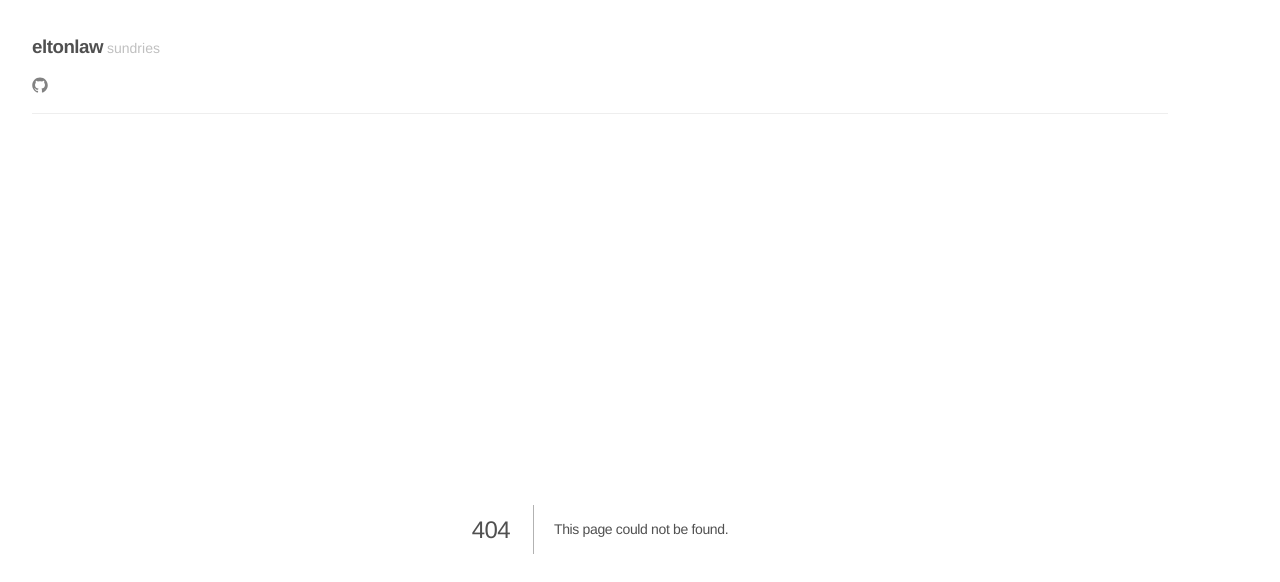
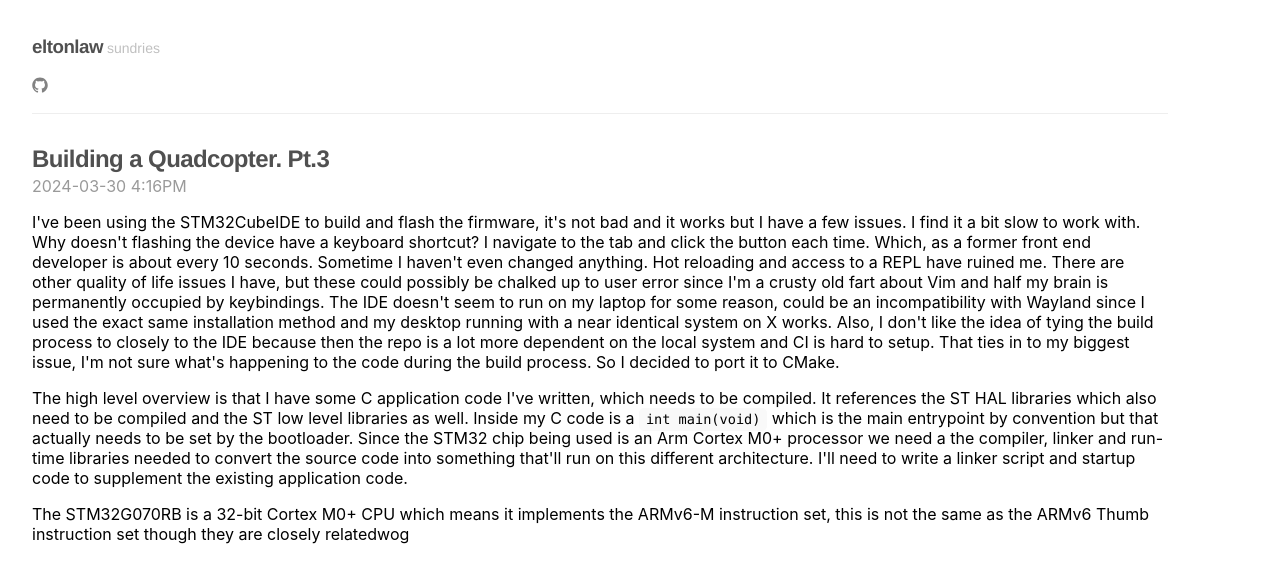
Before and after one commit to eltonlaw/eltonlaw.github.io, a Next.js app: page /blog/2024-03-30-quadcopter-build-pt3 in a window 1280 px wide. Before the commit this address had no page. Shown: the top 582 px of the page. Built offline with nearby package versions, Linux system fonts and the light colour scheme.

Commit message:
add another wip pt3

```diff
--- /dev/null
+++ b/app/blog/2024-03-30-quadcopter-build-pt3/page.mdx
@@ -0,0 +1,11 @@
+import PostFrontmatter from "@/components/PostFrontmatter.tsx";
+
+<PostFrontmatter
+    postTitle="Building a Quadcopter. Pt.3"
+    postDate="2024-03-30 4:16PM" />
+
+I've been using the STM32CubeIDE to build and flash the firmware, it's not bad and it works but I have a few issues. I find it a bit slow to work with. Why doesn't flashing the device have a keyboard shortcut? I navigate to the tab and click the button each time. Which, as a former front end developer is about every 10 seconds. Sometime I haven't even changed anything. Hot reloading and access to a REPL have ruined me. There are other quality of life issues I have, but these could possibly be chalked up to user error since I'm a crusty old fart about Vim and half my brain is permanently occupied by keybindings. The IDE doesn't seem to run on my laptop for some reason, could be an incompatibility with Wayland since I used the exact same installation method and my desktop running with a near identical system on X works. Also, I don't like the idea of tying the build process to closely to the IDE because then the repo is a lot more dependent on the local system and CI is hard to setup. That ties in to my biggest issue, I'm not sure what's happening to the code during the build process. So I decided to port it to CMake.
+
+The high level overview is that I have some C application code I've written, which needs to be compiled. It references the ST HAL libraries which also need to be compiled and the ST low level libraries as well. Inside my C code is a `int main(void)` which is the main entrypoint by convention but that actually needs to be set by the bootloader. Since the STM32 chip being used is an Arm Cortex M0+ processor we need a the compiler, linker and run-time libraries needed to convert the source code into something that'll run on this different architecture. I'll need to write a linker script and startup code to supplement the existing application code.
+
+The STM32G070RB is a 32-bit Cortex M0+ CPU which means it implements the ARMv6-M instruction set, this is not the same as the ARMv6 Thumb instruction set though they are closely relatedwog
```
